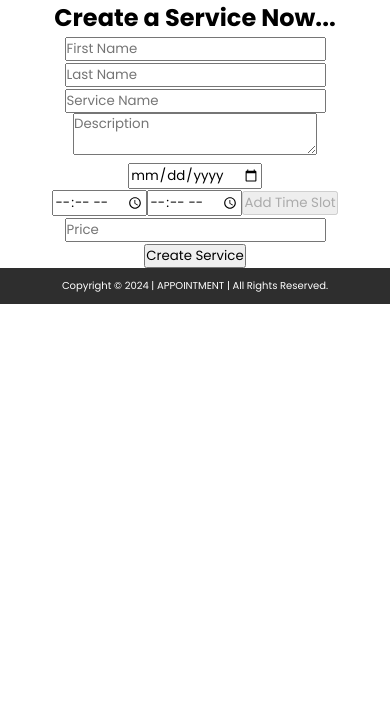
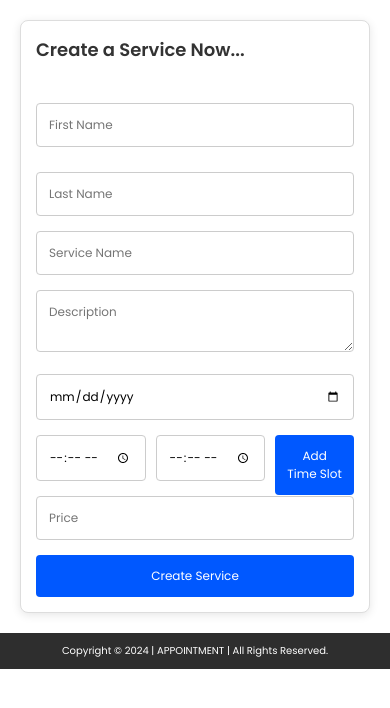
Before and after one commit to itsathefak/Capstone, a React (Create React App) app in the folder client/: page / in a window 390 px wide. Shown: the top 708 px of the page. Built offline with nearby package versions, Linux system fonts and the light colour scheme.

Commit message:
Add Styling to CreateServiceForm Component

```diff
--- a/client/src/components/ServiceProvider/CreateServiceForm.jsx
+++ b/client/src/components/ServiceProvider/CreateServiceForm.jsx
@@ -103,91 +103,136 @@ const CreateService = () => {
   };
 
   return (
-    <div>
+    <div className="CreateServiceForm-container">
       <form onSubmit={handleSubmit}>
         <h2>Create a Service Now...</h2>
-        <div>
-          <div>
+        <div className="CreateServiceForm-nameContainer">
+          <div className="CreateServiceForm-formGroup">
             <input
+              className={`CreateServiceForm-input ${
+                errors.firstName ? "is-invalid" : ""
+              }`}
               type="text"
               placeholder="First Name"
               value={firstName}
               onChange={(e) => setFirstName(e.target.value)}
               required
             />
-            {errors.firstName && <div>{errors.firstName}</div>}
+            {errors.firstName && (
+              <div className="CreateServiceForm-errorMessage">
+                {errors.firstName}
+              </div>
+            )}
           </div>
-          <div>
+          <div className="CreateServiceForm-formGroup">
             <input
+              className={`CreateServiceForm-input ${
+                errors.lastName ? "is-invalid" : ""
+              }`}
               type="text"
               placeholder="Last Name"
               value={lastName}
               onChange={(e) => setLastName(e.target.value)}
               required
             />
-            {errors.lastName && <div>{errors.lastName}</div>}
+            {errors.lastName && (
+              <div className="CreateServiceForm-errorMessage">
+                {errors.lastName}
+              </div>
+            )}
           </div>
         </div>
 
         <div>
           <input
+            className={`CreateServiceForm-input ${
+              errors.serviceName ? "is-invalid" : ""
+            }`}
             type="text"
             placeholder="Service Name"
             value={serviceName}
             onChange={(e) => setServiceName(e.target.value)}
             required
           />
-          {errors.serviceName && <div>{errors.serviceName}</div>}
+          {errors.serviceName && (
+            <div className="CreateServiceForm-errorMessage">
+              {errors.serviceName}
+            </div>
+          )}
         </div>
 
         <div>
           <textarea
+            className={`CreateServiceForm-textarea ${
+              errors.description ? "is-invalid" : ""
+            }`}
             placeholder="Description"
             value={description}
             onChange={(e) => setDescription(e.target.value)}
             required
           />
-          {errors.description && <div>{errors.description}</div>}
+          {errors.description && (
+            <div className="CreateServiceForm-errorMessage">
+              {errors.description}
+            </div>
+          )}
         </div>
 
         <div>
           <input
+            className={`CreateServiceForm-input ${
+              errors.date ? "is-invalid" : ""
+            }`}
             type="date"
             value={date}
             onChange={(e) => setDate(e.target.value)}
             required
           />
-          {errors.date && <div>{errors.date}</div>}
+          {errors.date && (
+            <div className="CreateServiceForm-errorMessage">{errors.date}</div>
+          )}
         </div>
 
-        <div>
+        <div className="CreateServiceForm-timeSlotContainer">
           <input
+            className="CreateServiceForm-input CreateServiceForm-timeSlotInput"
             type="time"
             value={startTime}
             onChange={(e) => setStartTime(e.target.value)}
             required={!!date}
           />
           <input
+            className="CreateServiceForm-input CreateServiceForm-timeSlotInput"
             type="time"
             value={endTime}
             onChange={(e) => setEndTime(e.target.value)}
             required={!!date}
           />
-          <button type="button" onClick={handleAddTimeSlot} disabled={!date}>
+          <button
+            className="CreateServiceForm-button"
+            type="button"
+            onClick={handleAddTimeSlot}
+            disabled={!date}
+          >
             Add Time Slot
           </button>
         </div>
 
-        {errors.timeSlot && <div>{errors.timeSlot}</div>}
+        {errors.timeSlot && (
+          <div className="CreateServiceForm-errorMessage">
+            {errors.timeSlot}
+          </div>
+        )}
 
         {date && <h3>Time Slots for {date}</h3>}
-        <ul>
+        <ul className="CreateServiceForm-timeSlotList">
           {timeSlots
             .filter((slot) => slot.date === date)
             .map((slot, index) => (
-              <li key={index}>
+              <li className="CreateServiceForm-timeSlotItem" key={index}>
                 {slot.start} - {slot.end}
                 <button
+                  className="CreateServiceForm-removeTimeSlotButton"
                   type="button"
                   onClick={() => handleRemoveTimeSlot(index)}
                 >
@@ -199,16 +244,23 @@ const CreateService = () => {
 
         <div>
           <input
+            className={`CreateServiceForm-input ${
+              errors.price ? "is-invalid" : ""
+            }`}
             type="number"
             placeholder="Price"
             value={price}
             onChange={(e) => setPrice(e.target.value)}
             required
           />
-          {errors.price && <div>{errors.price}</div>}
+          {errors.price && (
+            <div className="CreateServiceForm-errorMessage">{errors.price}</div>
+          )}
         </div>
 
-        <button type="submit">Create Service</button>
+        <button className="CreateServiceForm-button" type="submit">
+          Create Service
+        </button>
       </form>
     </div>
   );
--- a/client/src/index.css
+++ b/client/src/index.css
@@ -12,6 +12,176 @@ body {
   height: 100%;
   width: 100%;
 }
+
+
+/* Create Service Form CSS */
+
+.CreateServiceForm-container {
+  max-width: 100%;
+  margin: 20px;
+  padding: 20px;
+  border: 1px solid #ddd;
+  border-radius: 8px;
+  box-shadow: 0 2px 10px rgba(0, 0, 0, 0.1);
+  background-color: #ffffff;
+}
+
+.CreateServiceForm-container h2 {
+  text-align: left;
+  color: #333;
+  margin-bottom: 40px;
+  font-size: 18px;
+  font-weight: 600;
+}
+
+.CreateServiceForm-input,
+.CreateServiceForm-textarea {
+  width: 100%;
+  padding: 12px;
+  margin-bottom: 15px;
+  border: 1px solid #ccc;
+  border-radius: 4px;
+  font-size: 16px;
+  transition: border-color 0.3s ease-in-out;
+}
+
+.CreateServiceForm-input:focus,
+.CreateServiceForm-textarea:focus {
+  border-color: #0058ff;
+  outline: none;
+}
+
+.CreateServiceForm-formGroup {
+  flex: 1;
+}
+
+.is-invalid {
+  border-color: #ff4d4d;
+  background-color: #ffe5e5;
+}
+
+.CreateServiceForm-errorMessage {
+  color: #ff4d4d;
+  font-size: 14px;
+  margin-top: -10px;
+  margin-bottom: 10px;
+  display: flex;
+  align-items: center;
+}
+
+.CreateServiceForm-errorMessage::before {
+  content: '⚠️';
+  font-size: 18px;
+  margin-right: 5px;
+}
+
+.CreateServiceForm-nameContainer {
+  display: flex;
+  justify-content: space-between;
+  gap: 10px;
+}
+
+.CreateServiceForm-timeSlotContainer {
+  display: flex;
+  justify-content: space-between;
+  gap: 10px;
+}
+
+.CreateServiceForm-button {
+  padding: 12px;
+  height: 100%;
+  background-color: #0058ff;
+  color: white;
+  border: none;
+  border-radius: 4px;
+  font-size: 15px;
+  cursor: pointer;
+  width: 100%;
+  transition: background-color 0.3s ease-in-out;
+}
+
+.CreateServiceForm-button:hover {
+  background-color: #0056b3;
+}
+
+.CreateServiceForm-timeSlotList {
+  list-style-type: none;
+  padding: 0;
+  margin: 0;
+}
+
+.CreateServiceForm-timeSlotItem {
+  display: flex;
+  justify-content: space-between;
+  align-items: center;
+  padding: 10px;
+  border: 1px solid #ddd;
+  border-radius: 4px;
+  margin-bottom: 10px;
+  background-color: #f9f9f9;
+}
+
+.CreateServiceForm-removeTimeSlotButton {
+  background-color: #ff4d4d;
+  color: white;
+  border: none;
+  border-radius: 4px;
+  padding: 5px 10px;
+  cursor: pointer;
+  transition: background-color 0.3s ease-in-out;
+}
+
+.CreateServiceForm-removeTimeSlotButton:hover {
+  background-color: #cc0000;
+}
+
+.CreateServiceForm-errorMessage {
+  color: #d9534f;
+  background-color: #f9e6e6;
+  border-left: 5px solid #d9534f;
+  padding: 10px;
+  margin-bottom: 15px;
+  display: flex;
+  align-items: center;
+  font-size: 14px;
+}
+
+.CreateServiceForm-errorMessage i {
+  font-size: 18px;
+  margin-right: 10px;
+  color: #d9534f;
+}
+
+/* Responsive design for CreateServiceForm */
+@media (max-width: 768px) {
+  .CreateServiceForm-container {
+    padding: 15px;
+  }
+
+  .CreateServiceForm-nameContainer {
+    flex-direction: column;
+  }
+
+  .CreateServiceForm-input {
+    font-size: 14px;
+  }
+}
+
+@media (max-width: 480px) {
+
+  .CreateServiceForm-input,
+  .CreateServiceForm-textarea,
+  .CreateServiceForm-button {
+    font-size: 12px;
+  }
+
+  .CreateServiceForm-removeTimeSlotButton {
+    font-size: 12px;
+  }
+}
+
+
+
 
 /* Footer CSS Starts From Here */
 
```
